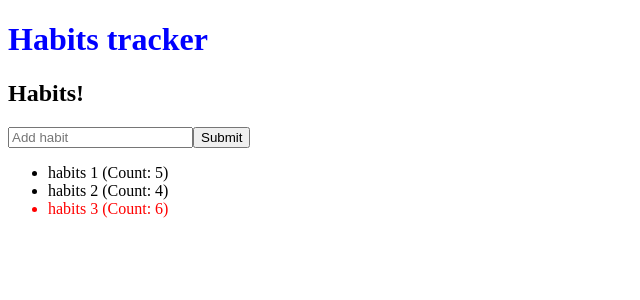
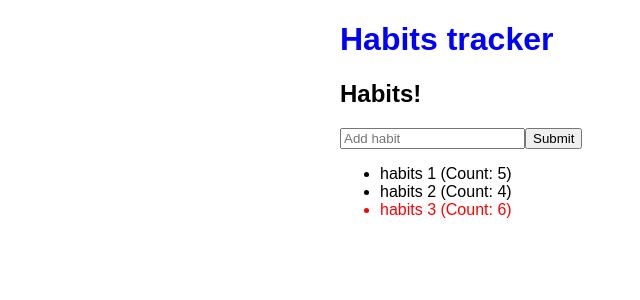
Before and after one commit to leopaul29/egghead-angular, an Angular app: page / in a window 1280 px wide. Shown: the top 300 px of the page, without its empty margins (0-640 px from the left). Built offline with nearby package versions, Linux system fonts and the light colour scheme.

Commit message:
add global styles

```diff
--- a/src/app/app.component.html
+++ /dev/null
@@ -1,2 +0,0 @@
-<h1>{{title}}</h1>
-<app-habit-list></app-habit-list>
--- a/src/app/app.component.ts
+++ b/src/app/app.component.ts
@@ -2,7 +2,11 @@ import { Component } from '@angular/core';
 
 @Component({
   selector: 'app-root',
-  templateUrl: './app.component.html',
+  template: `
+  <div class="container">
+    <h1>{{ title }}</h1>
+    <app-habit-list></app-habit-list>
+  </div>`,
   styles: [
     `
       h1 {
--- a/src/styles.css
+++ b/src/styles.css
@@ -1 +1,10 @@
 /* You can add global styles to this file, and also import other style files */
+body {
+  font-family: Arial, Helvetica, sans-serif;
+  font-size: 16px;
+}
+
+.container {
+  margin: auto;
+  max-width: 600px;
+}
```
